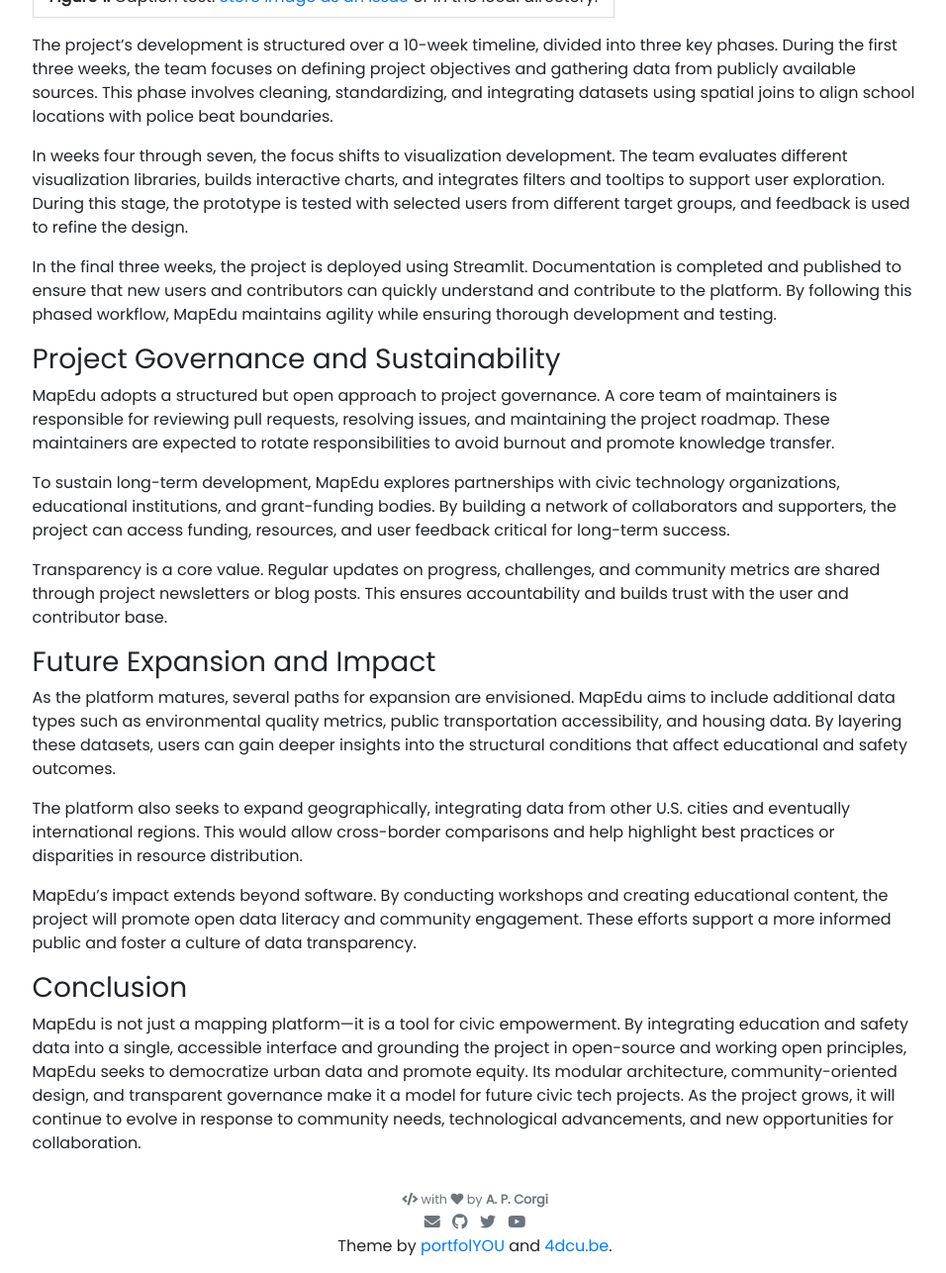
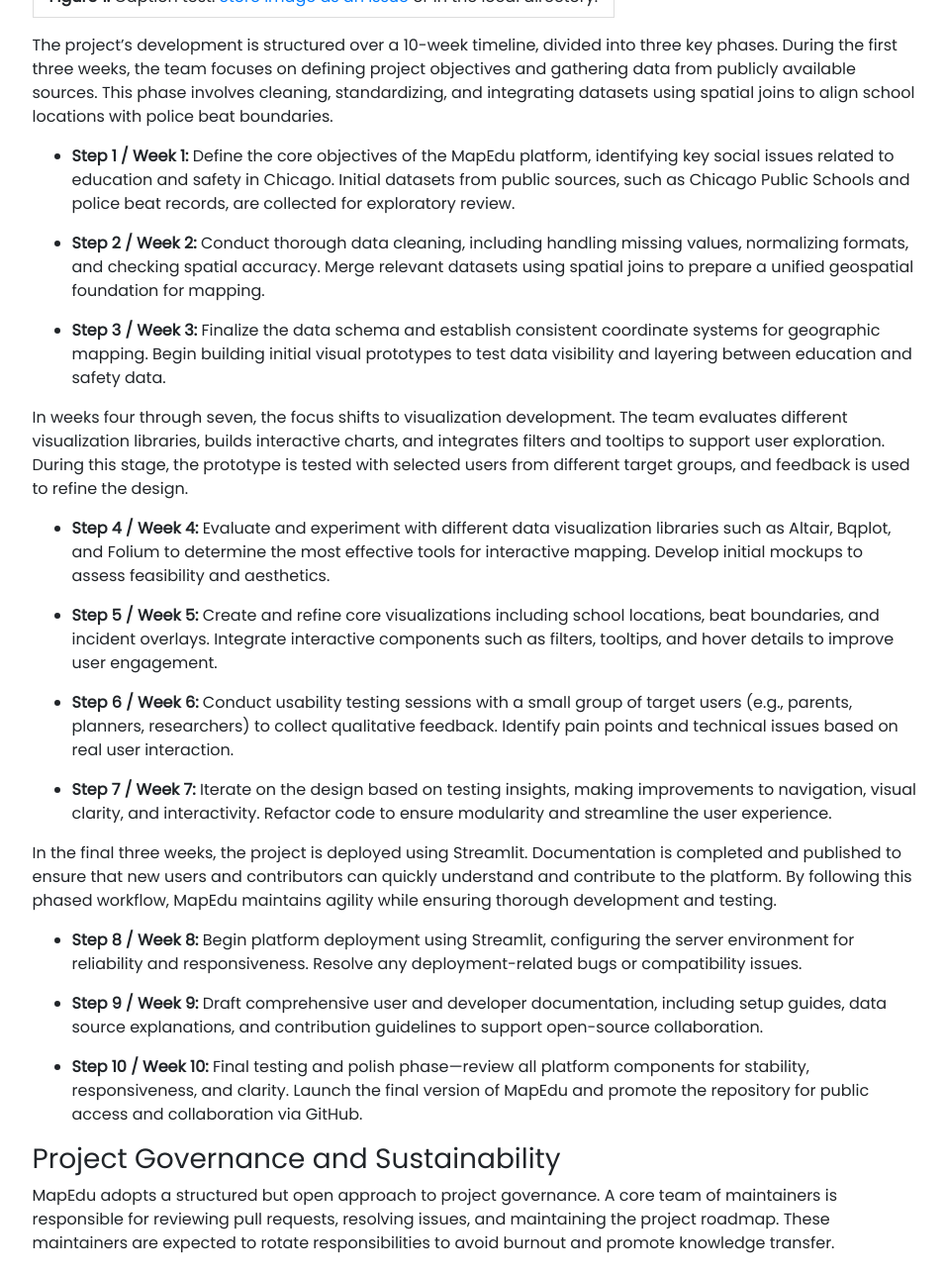
Before and after one commit to diannepark/diannepark.github.io, a Jekyll site: the page built from DIANNE_PARK(yewonp3).md, in a window 1280 px wide and 1400 px high, scrolled down 2817 px, cut to the strip 114-1400 px from the top of the window. Shown: the whole strip at 99% size, without its empty margins (160-1116 px from the left). Built offline with Jekyll 4.4.1, drawn with Linux system fonts in a browser that asks for light colours; nearby versions of some CDN libraries; our own code applies the rules of GitHub Pages for plain Markdown files.

Commit message:
Update DIANNE_PARK(yewonp3).md

```diff
--- a/DIANNE_PARK(yewonp3).md
+++ b/DIANNE_PARK(yewonp3).md
@@ -55,9 +55,30 @@ To mitigate these risks, MapEdu employs version pinning to stabilize the develop
 
 The project’s development is structured over a 10-week timeline, divided into three key phases. During the first three weeks, the team focuses on defining project objectives and gathering data from publicly available sources. This phase involves cleaning, standardizing, and integrating datasets using spatial joins to align school locations with police beat boundaries.
 
+* **Step 1 / Week 1:** Define the core objectives of the MapEdu platform, identifying key social issues related to education and safety in Chicago. Initial datasets from public sources, such as Chicago Public Schools and police beat records, are collected for exploratory review.
+
+* **Step 2 / Week 2:** Conduct thorough data cleaning, including handling missing values, normalizing formats, and checking spatial accuracy. Merge relevant datasets using spatial joins to prepare a unified geospatial foundation for mapping.
+
+* **Step 3 / Week 3:** Finalize the data schema and establish consistent coordinate systems for geographic mapping. Begin building initial visual prototypes to test data visibility and layering between education and safety data.
+
 In weeks four through seven, the focus shifts to visualization development. The team evaluates different visualization libraries, builds interactive charts, and integrates filters and tooltips to support user exploration. During this stage, the prototype is tested with selected users from different target groups, and feedback is used to refine the design.
 
+* **Step 4 / Week 4:** Evaluate and experiment with different data visualization libraries such as Altair, Bqplot, and Folium to determine the most effective tools for interactive mapping. Develop initial mockups to assess feasibility and aesthetics.
+
+* **Step 5 / Week 5:** Create and refine core visualizations including school locations, beat boundaries, and incident overlays. Integrate interactive components such as filters, tooltips, and hover details to improve user engagement.
+
+* **Step 6 / Week 6:** Conduct usability testing sessions with a small group of target users (e.g., parents, planners, researchers) to collect qualitative feedback. Identify pain points and technical issues based on real user interaction.
+
+* **Step 7 / Week 7:** Iterate on the design based on testing insights, making improvements to navigation, visual clarity, and interactivity. Refactor code to ensure modularity and streamline the user experience.
+
 In the final three weeks, the project is deployed using Streamlit. Documentation is completed and published to ensure that new users and contributors can quickly understand and contribute to the platform. By following this phased workflow, MapEdu maintains agility while ensuring thorough development and testing.
+
+* **Step 8 / Week 8:** Begin platform deployment using Streamlit, configuring the server environment for reliability and responsiveness. Resolve any deployment-related bugs or compatibility issues.
+
+* **Step 9 / Week 9:** Draft comprehensive user and developer documentation, including setup guides, data source explanations, and contribution guidelines to support open-source collaboration.
+
+* **Step 10 / Week 10:** Final testing and polish phase—review all platform components for stability, responsiveness, and clarity. Launch the final version of MapEdu and promote the repository for public access and collaboration via GitHub.
+
 
 ### Project Governance and Sustainability
 MapEdu adopts a structured but open approach to project governance. A core team of maintainers is responsible for reviewing pull requests, resolving issues, and maintaining the project roadmap. These maintainers are expected to rotate responsibilities to avoid burnout and promote knowledge transfer.
```
